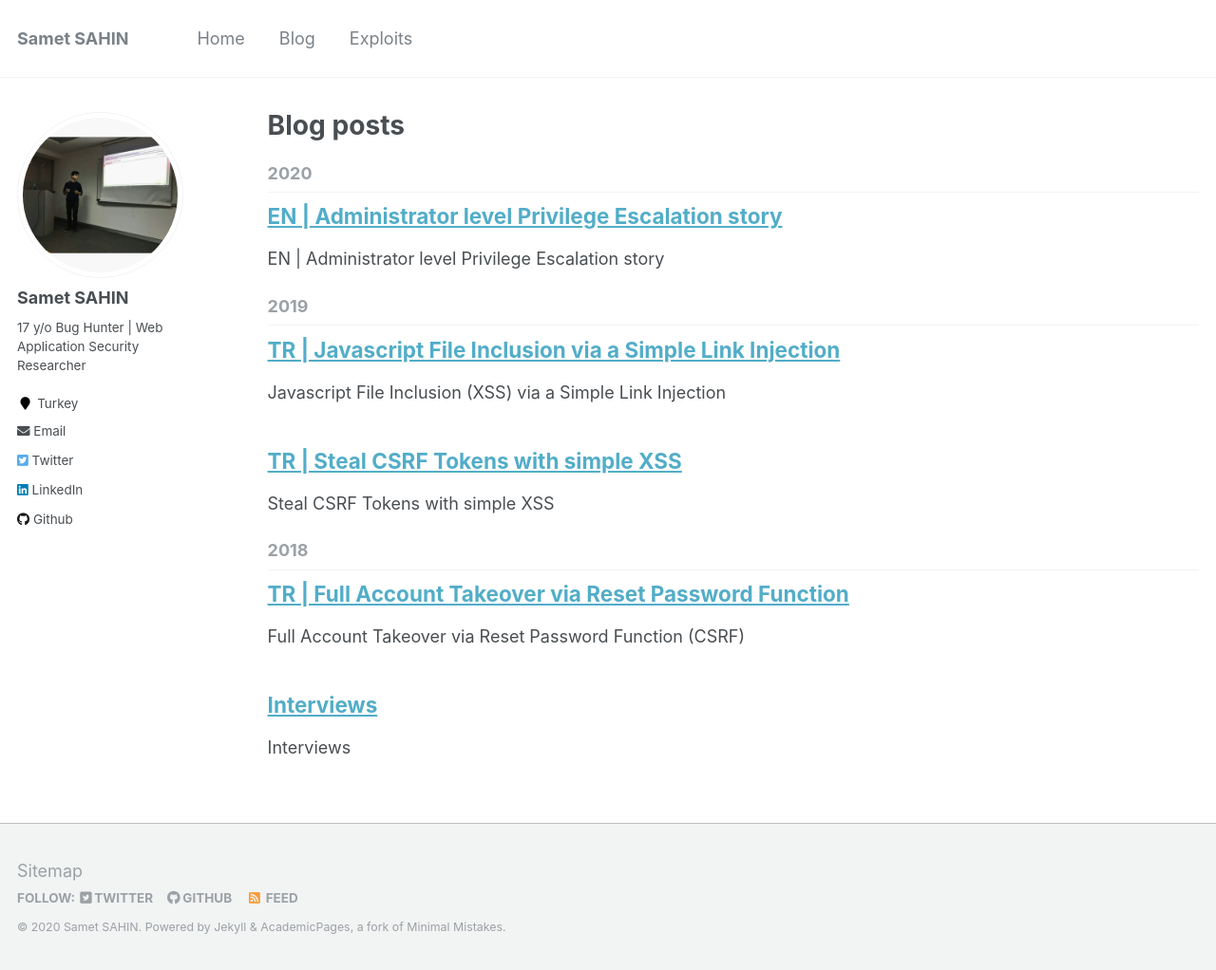
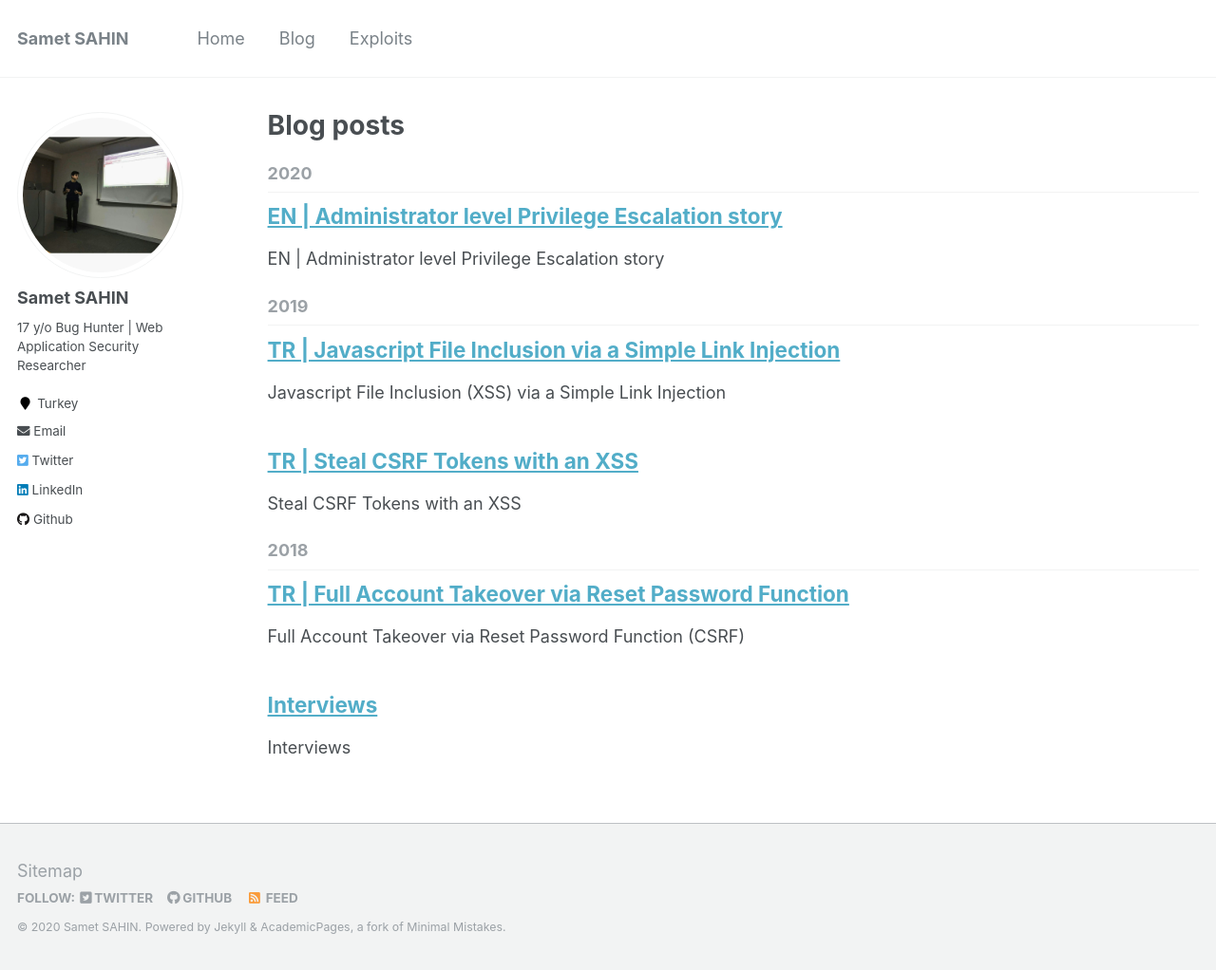
Before and after one commit to sametsahinnet/netwebsite, a Jekyll site: the page built from _pages/year-archive.html, in a window 1280 px wide and 1022 px high. Shown: the whole window at 95% size. Built offline with Jekyll 4.4.1, drawn with Linux system fonts in a browser that asks for light colours.

Commit message:
Update 2019-06-27-steal-csrf-tokens-with-simple-xss.md

```diff
--- a/_posts/2019-06-27-steal-csrf-tokens-with-simple-xss.md
+++ b/_posts/2019-06-27-steal-csrf-tokens-with-simple-xss.md
@@ -1,7 +1,7 @@
 ---
-title: 'TR \| Steal CSRF Tokens with simple XSS'
+title: 'TR \| Steal CSRF Tokens with an XSS'
 date: 2019-06-27
-permalink: /posts/steal-csrf-tokens-with-simple-xss/
+permalink: /posts/steal-csrf-tokens-with-an-xss/
 tags:
   - xss
   - hack
@@ -13,7 +13,7 @@ tags:
   - write-up
   - poc
   - vulnerability
-excerpt: 'Steal CSRF Tokens with simple XSS'
+excerpt: 'Steal CSRF Tokens with an XSS'
 ---
 
 Merhaba,
```
